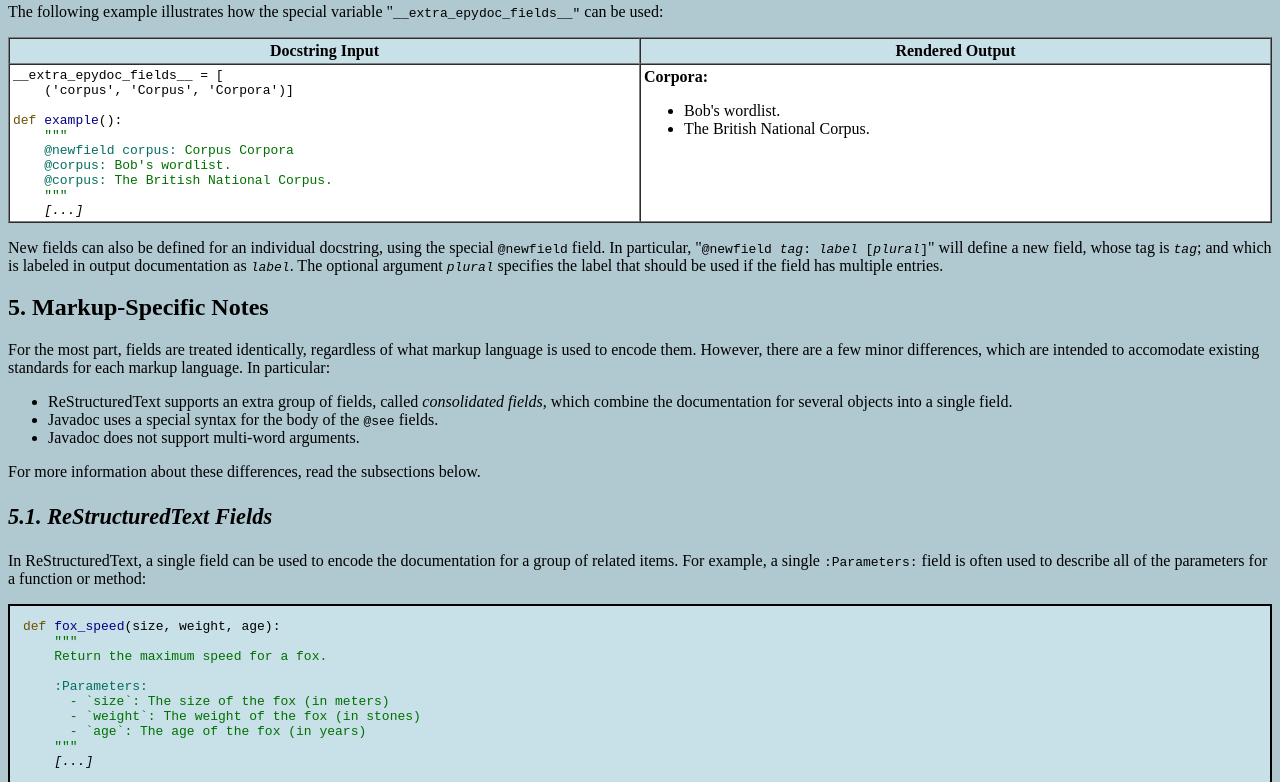
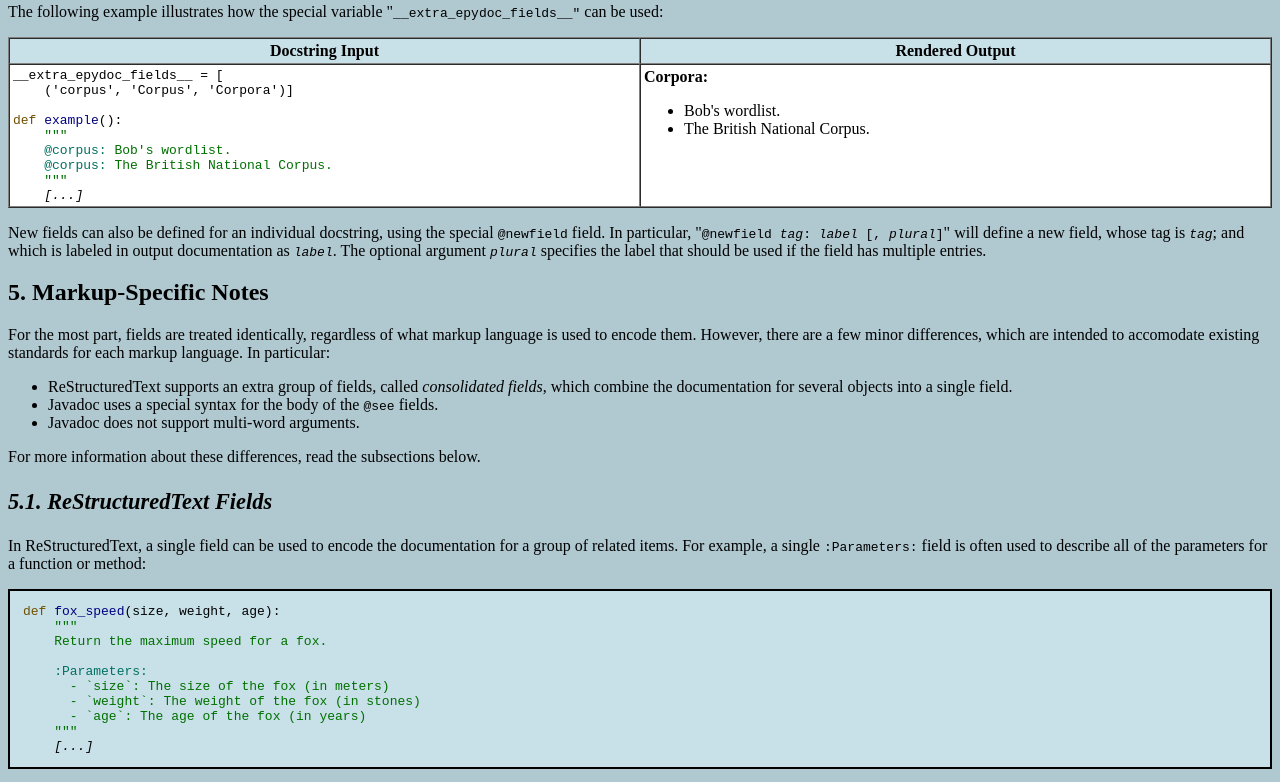
Before and after one commit to JonnyJD/epydoc-m, a plain HTML site: page doc/fields.html in a window 1280 px wide. Shown: the part 3016-3798 px from the top of the page. Drawn offline with Linux system fonts and the light colour scheme.

Commit message:
- Fixed description of @newfield et al.
git-svn-id: https://epydoc.svn.sourceforge.net/svnroot/epydoc/trunk/epydoc@643 dcb71dd9-490e-0410-a59b-d6317640170d

```diff
--- a/doc/fields.html
+++ b/doc/fields.html
@@ -461,7 +461,6 @@ __extra_epydoc_fields__ = [
 
 <code class="keyword">def</code> <code class="function">example</code>():
     <code class="string">"""
-    <code class="field">@newfield corpus:</code> Corpus Corpora
     <code class="field">@corpus:</code> Bob's wordlist.
     <code class="field">@corpus:</code> The British National Corpus.
     """</code>
@@ -479,7 +478,7 @@ __extra_epydoc_fields__ = [
 
 <p> New fields can also be defined for an individual docstring, using
 the special <code>@newfield</code> field.  In particular,
-"<code>@newfield <i>tag</i>: <i>label</i> [<i>plural</i>]</code>" will
+"<code>@newfield <i>tag</i>: <i>label</i> [, <i>plural</i>]</code>" will
 define a new field, whose tag is <code><i>tag</i></code>; and which is
 labeled in output documentation as <code><i>label</i></code>.  The
 optional argument <code><i>plural</i></code> specifies the label that
@@ -600,7 +599,7 @@ be single words. </p>
 </table>
 
 <font size="-1">
-<!-- hhmts start --> Last modified: Sat Jul 19 11:51:42 EDT 2003 <!-- hhmts end -->
+<!-- hhmts start --> Last modified: Sun Feb 29 00:45:51 EST 2004 <!-- hhmts end -->
 </font>
 </body>
 </html>
```
